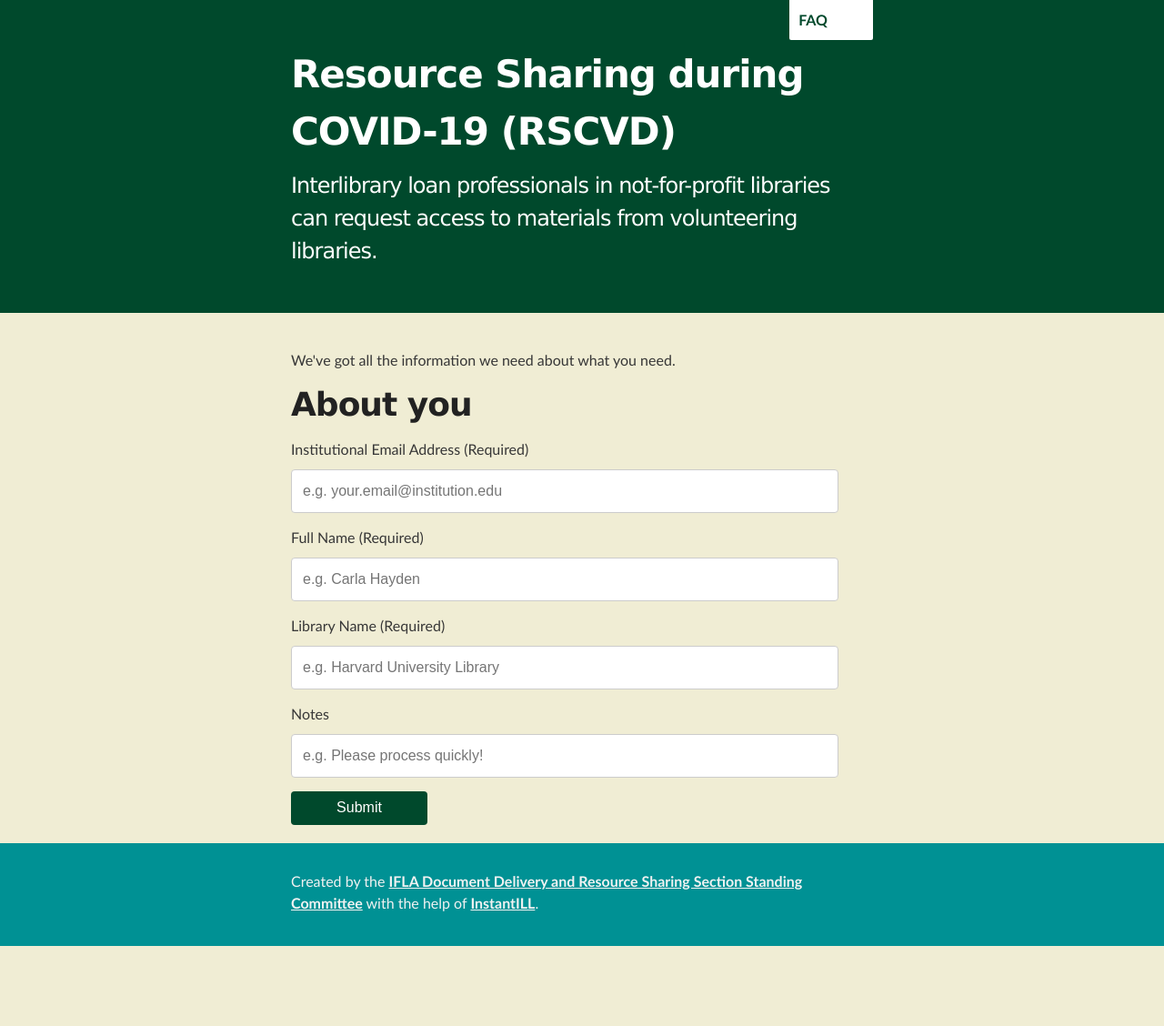
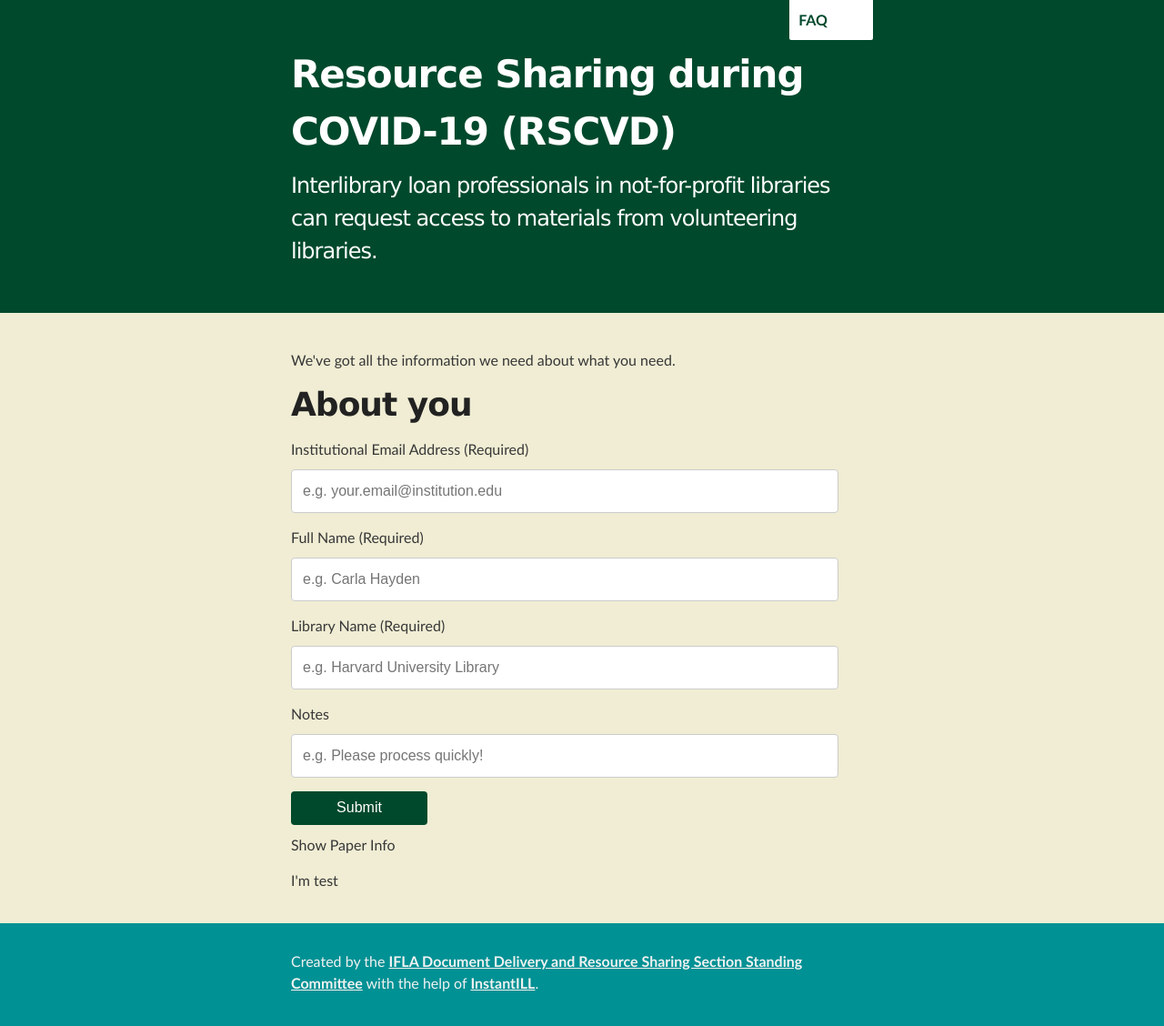
Before and after one commit to JosephMcArthur/rscvd-dev, a Jekyll site: the page built from submit.html, in a window 1280 px wide. Shown: the whole page at 91% size. Built offline with Jekyll 4.4.1, drawn with Linux system fonts in a browser that asks for light colours; before the commit the page ends 1040 px from its top, so only the background shows below that.

Commit message:
show hide

```diff
--- a/submit.html
+++ b/submit.html
@@ -22,9 +22,19 @@ We've got all the information we need about what you need.
 
 <input class="oabutton_find" href="thanks" id="submit" aria-label="submit" style="min-width:150px;" type="submit">
 
+<p class="button">Show Paper Info</p>
+
+<p class="article info">I'm test</p>
+
 </form>
 
 <script>
+
+
+$("button").click(function(){
+  $("p").toggle();
+});
+
 jQuery(document).ready(function() {
 
   var sid = 'AKfycbwFA_R-0gjzVS9029ByVpduCYJbHLH0ujstNng1aNnRogw1htU';
```
